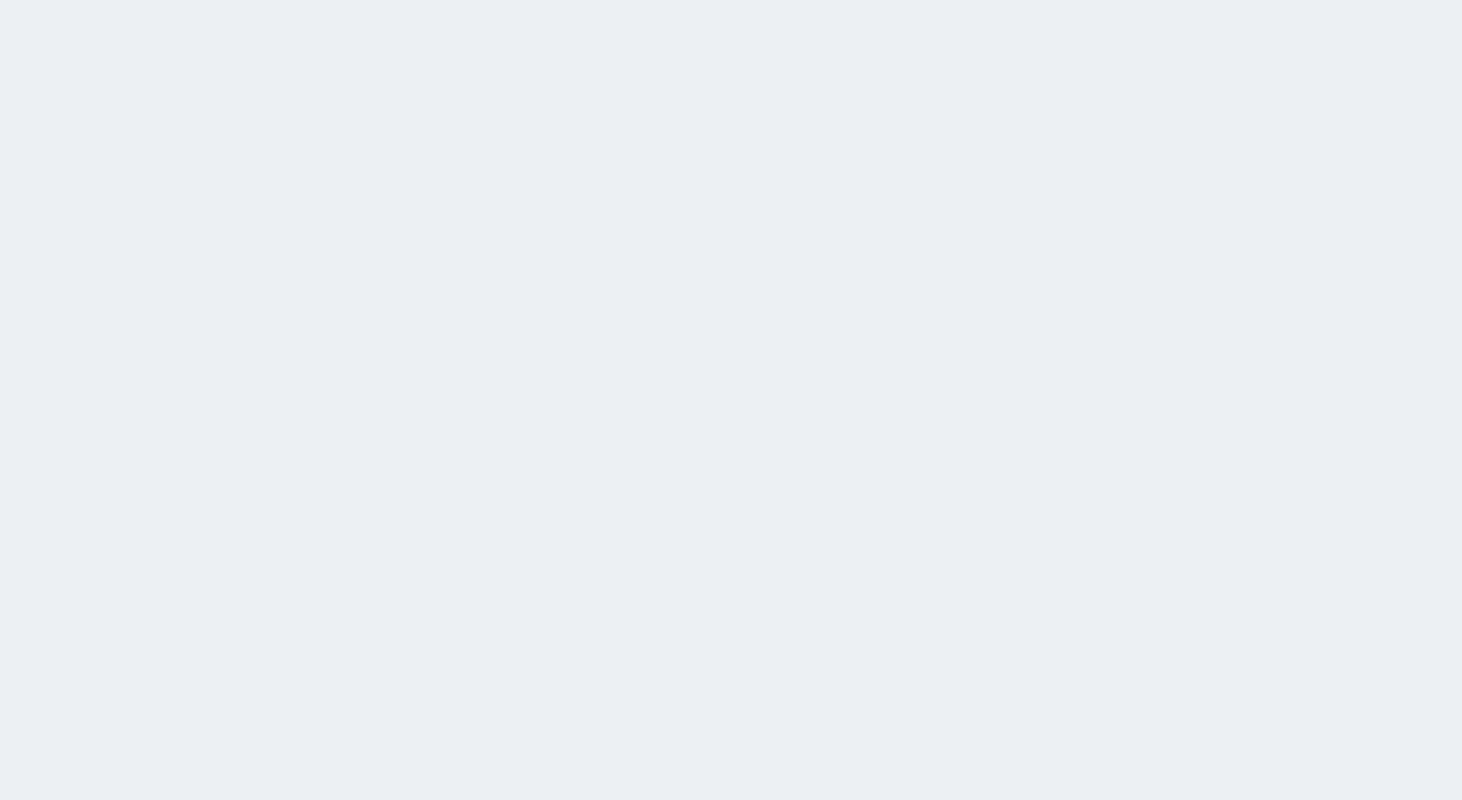
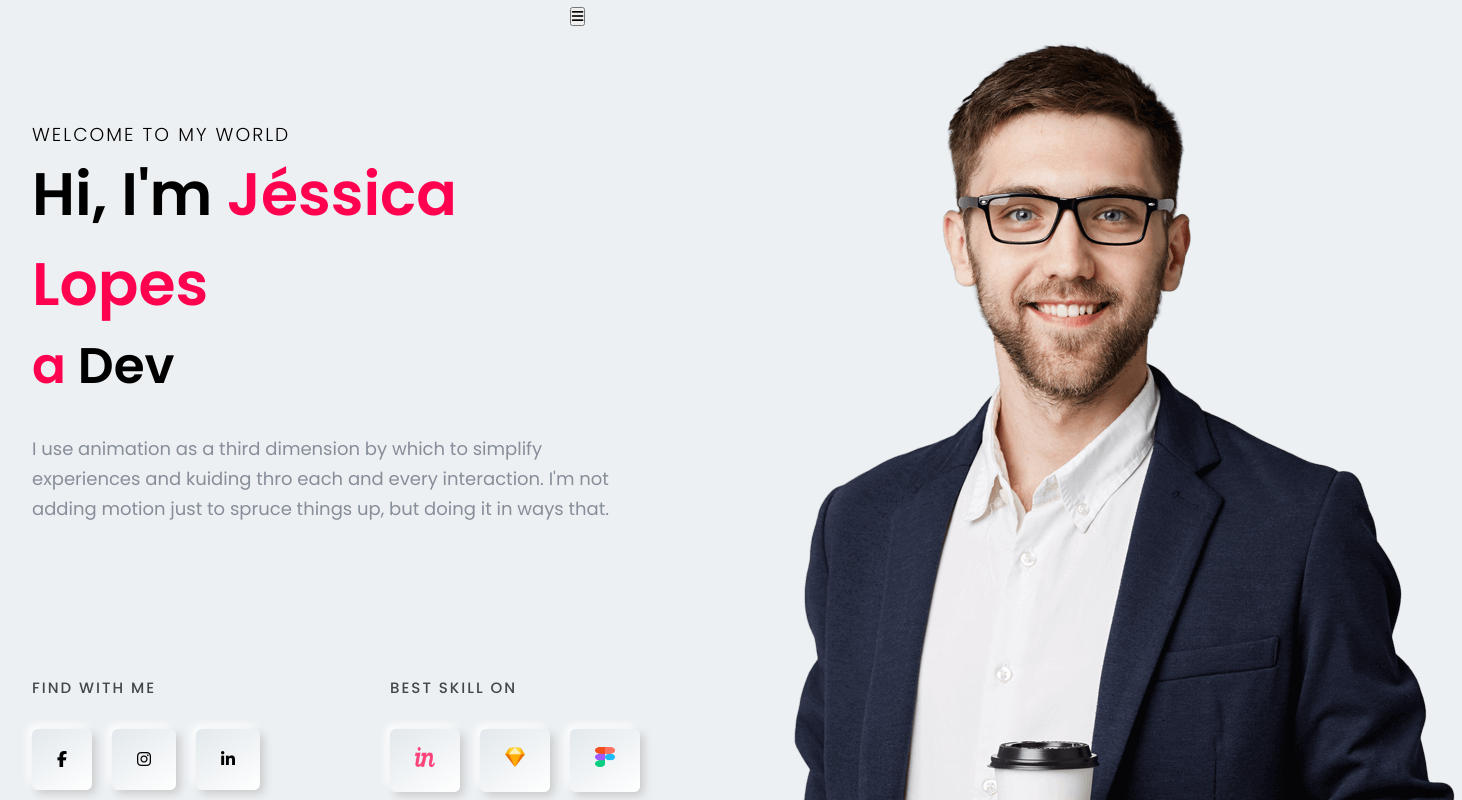
Before and after one commit to JessicaLopesDev/portfolio, a React (Vite) app: page / in a window 1280 px wide. Shown: the part 120-920 px from the top of the page, 1462 px wide, since content can reach past the window. Before the commit the page ends 800 px from the top, so only its background shows below. Built offline with nearby package versions, Linux system fonts and the light colour scheme.

Commit message:
Botões contatos e skills ok

```diff
--- a/index.html
+++ b/index.html
@@ -4,6 +4,10 @@
     <meta charset="UTF-8" />
     <link rel="icon" type="image/svg+xml" href="/vite.svg" />
     <meta name="viewport" content="width=device-width, initial-scale=1.0" />
+    <script
+      src="https://kit.fontawesome.com/cb3384aca9.js"
+      crossorigin="anonymous"
+    ></script>
     <title>Jéssica Lopes</title>
   </head>
   <body>
--- a/package.json
+++ b/package.json
@@ -13,6 +13,7 @@
     "@types/styled-components": "^5.1.34",
     "react": "^18.2.0",
     "react-dom": "^18.2.0",
+    "react-simple-typewriter": "^5.0.1",
     "styled-components": "^6.1.8"
   },
   "devDependencies": {
--- a/src/App.tsx
+++ b/src/App.tsx
@@ -1,10 +1,12 @@
 import Header from './components/Header';
 import './App.css';
+import Home from './components/Home';
 
 const App = () => {
   return (
     <div>
       <Header />
+      <Home />
     </div>
   );
 };
--- a/src/components/Header/index.tsx
+++ b/src/components/Header/index.tsx
@@ -1,7 +1,10 @@
+import { useState } from 'react';
 import logo from '../../assets/logo.png';
 import * as S from './styles';
 
 const Header = () => {
+  const [Mobile, setMobile] = useState(false);
+
   return (
     <>
       <S.Container>
@@ -9,7 +12,6 @@ const Header = () => {
           <S.LeftContent>
             <img src={logo} alt="" />
           </S.LeftContent>
-
           <S.RightContent className="navlink">
             <S.List>
               <S.ListItem>
@@ -34,6 +36,13 @@ const Header = () => {
                 <S.Button>BUY NOW</S.Button>
               </S.ListItem>
             </S.List>
+            <button onClick={() => setMobile(!Mobile)}>
+              {Mobile ? (
+                <i className="fas fa-times close home-btn"></i>
+              ) : (
+                <i className="fas fa-bars open"></i>
+              )}
+            </button>
           </S.RightContent>
         </S.Content>
       </S.Container>
--- a/src/components/Header/styles.ts
+++ b/src/components/Header/styles.ts
@@ -20,11 +20,32 @@ export const RightContent = styled.div``;
 export const List = styled.ul`
   display: flex;
   text-transform: uppercase;
+  @media (max-width: 768px) {
+    padding-top: 30px;
+    position: absolute;
+    display: block;
+    list-style: none;
+    box-shadow: rgba(50, 50, 93, 0.23) 0px 50px 100px -20px,
+      rgba(0, 0, 0, 0.3) 0px 30px 60px -30px;
+    left: 0;
+    top: 0;
+    transition: all 0.5s ease-in-out;
+    width: 60%;
+    height: 100vh;
+    background-color: white;
+    z-index: 888;
+  }
 `;
 
 export const ListItem = styled.li`
   margin-left: 30px;
   list-style: none;
+  @media (max-width: 768px) {
+    width: 100%;
+    transition: all 0.5s ease-in-out;
+    text-transform: uppercase;
+    line-height: 70px;
+  }
 `;
 
 export const ItemLink = styled.a`
@@ -34,6 +55,12 @@ export const ItemLink = styled.a`
   letter-spacing: 1px;
   text-decoration: none;
   color: black;
+  &:hover {
+    color: #ff014f;
+  }
+  @media (max-width: 768px) {
+    display: none;
+  }
 `;
 
 export const Button = styled.button`
@@ -49,3 +76,18 @@ export const Button = styled.button`
   background: linear-gradient(145deg, #e2e8ec, #ffffff);
   box-shadow: 4px 4px 8px #cbcbcb, -4px -4px 8px #ffffff;
 `;
+
+export const HomeButton = styled.button`
+  padding: 18px 25px;
+  border-radius: 6px;
+  transition: 0.3s all ease;
+  cursor: pointer;
+  height: fit-content;
+  color: #ff014f;
+  background: linear-gradient(145deg, #e2e8ec, #ffffff);
+  box-shadow: 4px 4px 8px #cbcbcb, -4px -4px 8px #ffffff;
+  &:hover {
+    background: #ff014f;
+    color: white;
+  }
+`;
--- /dev/null
+++ b/src/components/Home/index.tsx
@@ -0,0 +1,80 @@
+import hero from '../../assets/hero.png';
+import skill1 from '../../assets/skill1.png';
+import skill2 from '../../assets/skill2.png';
+import skill3 from '../../assets/skill3.png';
+import { Typewriter } from 'react-simple-typewriter';
+
+import * as S from './styles';
+
+const Home = () => {
+  return (
+    <S.Container id="home">
+      <S.Content>
+        <S.LeftContent>
+          <S.WelcomePhrase>WELCOME TO MY WORLD</S.WelcomePhrase>
+          <S.Greeting>
+            Hi, I'm <S.Name>Jéssica Lopes</S.Name>
+          </S.Greeting>
+          <S.ProfessionPhrase>
+            a
+            <S.Profession>
+              <Typewriter
+                words={[' Professional Coder.', ' Developer.']}
+                loop
+                cursor
+                cursorStyle="|"
+                typeSpeed={70}
+                deleteSpeed={50}
+                delaySpeed={1000}
+              />
+            </S.Profession>
+          </S.ProfessionPhrase>
+
+          <S.Description>
+            I use animation as a third dimension by which to simplify
+            experiences and kuiding thro each and every interaction. I'm not
+            adding motion just to spruce things up, but doing it in ways that.
+          </S.Description>
+
+          <S.ButtonsContainer>
+            <div>
+              <S.ButtonsTitle>FIND WITH ME</S.ButtonsTitle>
+              <S.ButtonsContent>
+                <S.ShadowButton>
+                  <i className="fab fa-facebook-f"></i>
+                </S.ShadowButton>
+                <S.ShadowButton>
+                  <i className="fab fa-instagram"></i>
+                </S.ShadowButton>
+                <S.ShadowButton>
+                  <i className="fab fa-linkedin-in"></i>
+                </S.ShadowButton>
+              </S.ButtonsContent>
+            </div>
+            <div>
+              <S.ButtonsTitle>BEST SKILL ON</S.ButtonsTitle>
+              <S.ButtonsContent>
+                <S.ShadowButton>
+                  <S.SkillImg src={skill1} alt="" />
+                </S.ShadowButton>
+                <S.ShadowButton>
+                  <S.SkillImg src={skill2} alt="" />
+                </S.ShadowButton>
+                <S.ShadowButton>
+                  <S.SkillImg src={skill3} alt="" />
+                </S.ShadowButton>
+              </S.ButtonsContent>
+            </div>
+          </S.ButtonsContainer>
+        </S.LeftContent>
+        <S.RightContent>
+          <div className="right_img">
+            <img src={hero} alt="" />
+          </div>
+        </S.RightContent>
+      </S.Content>
+    </S.Container>
+  );
+};
+
+export default Home;
--- /dev/null
+++ b/src/components/Home/styles.ts
@@ -0,0 +1,93 @@
+import styled from 'styled-components';
+
+export const Container = styled.header`
+  position: relative;
+`;
+
+export const Content = styled.div`
+  max-width: 95%;
+  margin: auto;
+  display: flex;
+  margin-top: 80px;
+`;
+
+export const LeftContent = styled.div`
+  margin-right: 10%;
+  margin-top: 80px;
+`;
+
+export const RightContent = styled.div`
+  width: 40%;
+  position: relative;
+`;
+
+export const WelcomePhrase = styled.h3`
+  font-weight: 100;
+  letter-spacing: 2px;
+`;
+
+export const Greeting = styled.h1`
+  font-size: 60px;
+  font-weight: bold;
+`;
+
+export const Name = styled.span`
+  color: #ff014f;
+`;
+
+export const ProfessionPhrase = styled.h2`
+  font-size: 50px;
+  font-weight: bold;
+  color: #ff014f;
+`;
+
+export const Profession = styled.span`
+  color: black;
+`;
+
+export const Description = styled.p`
+  color: #878e99;
+  font-size: 18px;
+  line-height: 30px;
+  margin-top: 30px;
+`;
+
+export const ButtonsContainer = styled.div`
+  margin-top: 20%;
+  display: flex;
+  justify-content: space-between;
+`;
+
+export const ButtonsTitle = styled.h4`
+  font-weight: 500;
+  letter-spacing: 2px;
+  color: #43474b;
+  font-size: 15px;
+  margin: 30px 0 30px 0;
+`;
+
+export const ButtonsContent = styled.div`
+  display: flex;
+  gap: 20px;
+`;
+
+export const ShadowButton = styled.div`
+  padding: 18px 25px;
+  border-radius: 6px;
+  transition: 0.3s all ease;
+  cursor: pointer;
+  color: #000;
+  transition: 0.5s;
+  background: linear-gradient(145deg, #e2e8ec, #ffffff);
+  box-shadow: 4px 4px 8px #cbcbcb, -4px -4px 8px #ffffff;
+  &:hover {
+    background: #ff014f;
+    color: white;
+    transform: translateY(-10px);
+  }
+`;
+
+export const SkillImg = styled.img`
+  width: 20px;
+  height: 20px;
+`;
```
Also changed, not shown: 2 other files (tests, documents, lock files or other folders).
